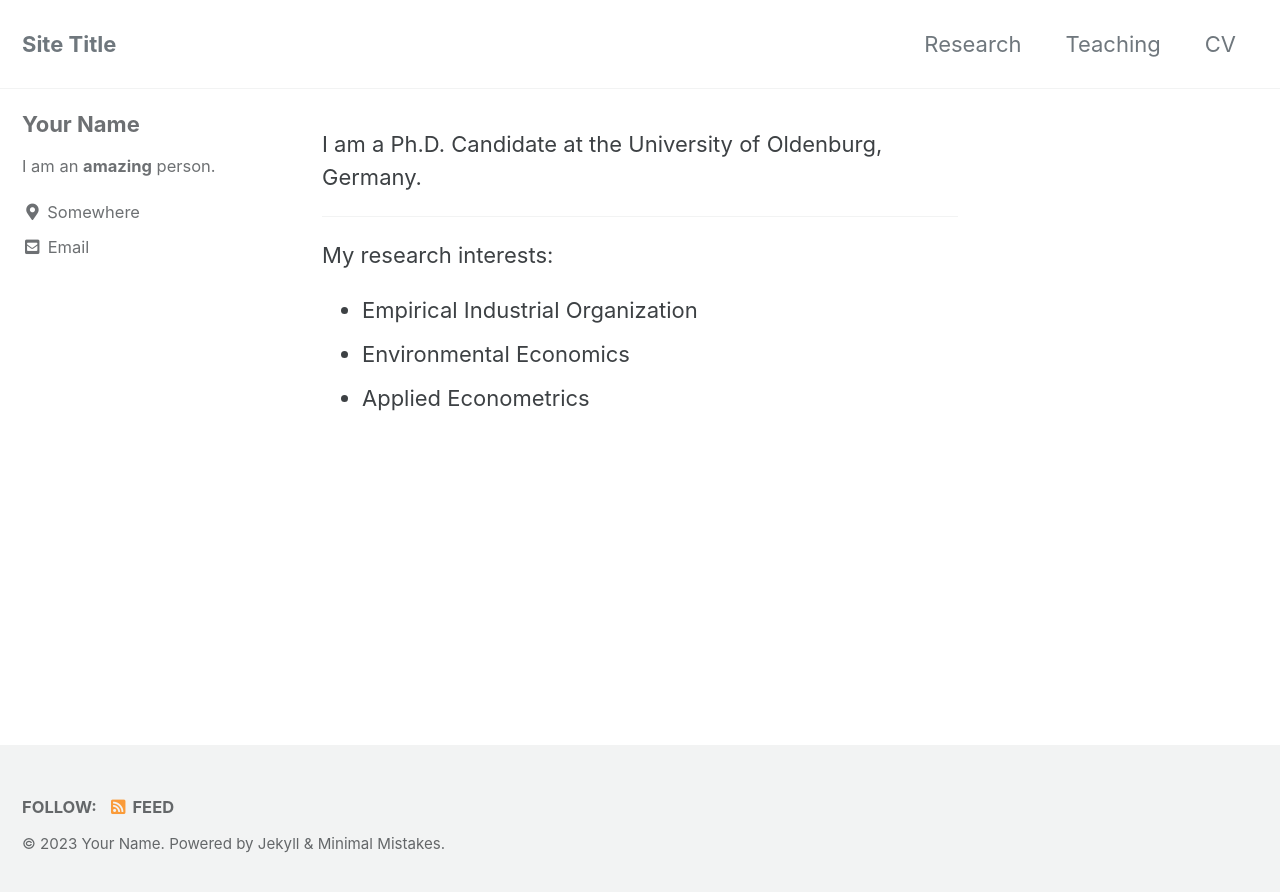
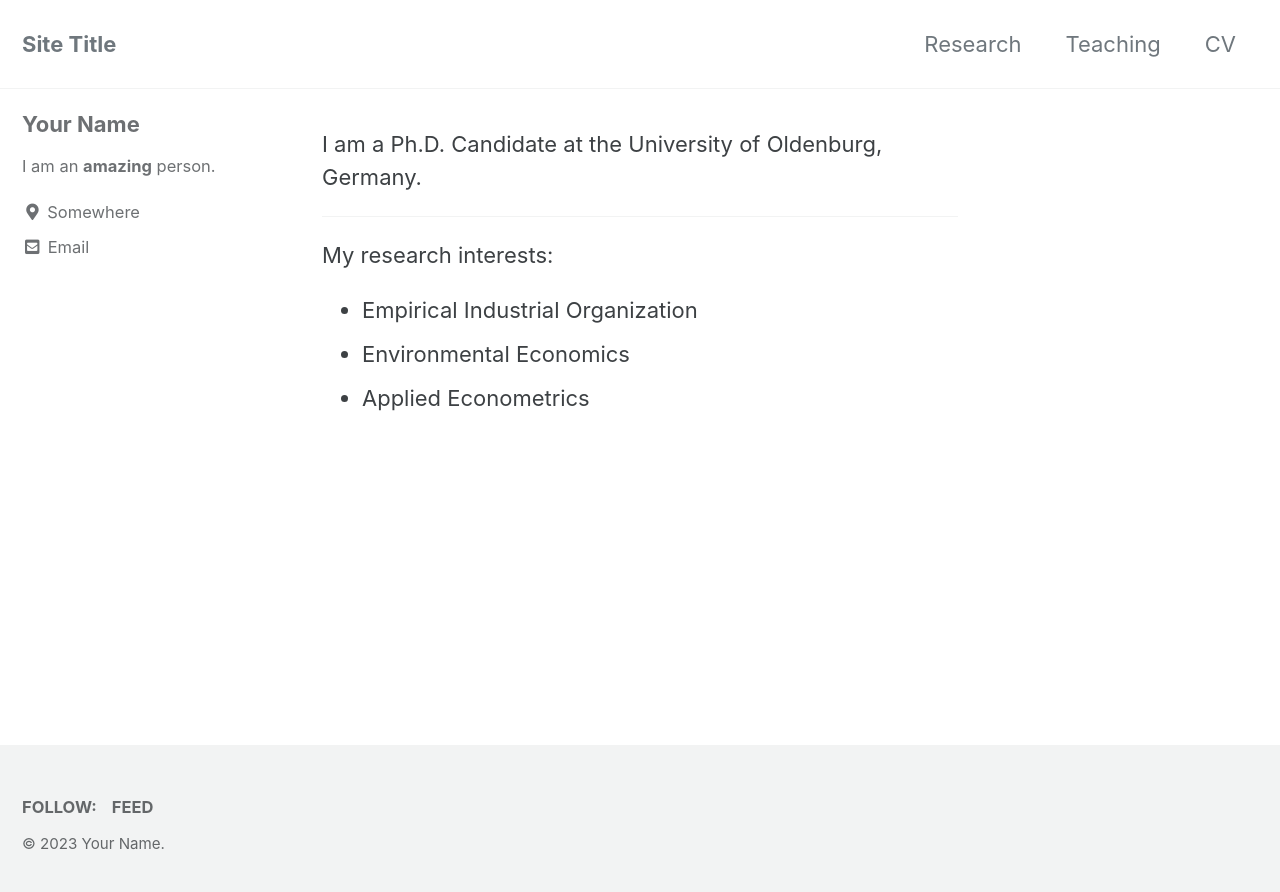
Before and after one commit to mmecon/mmecon.github.io, a Jekyll site: the page built from index.html, in a window 1280 px wide. Shown: the top 892 px of the page. Built offline with Jekyll 4.4.1, drawn with Linux system fonts in a browser that asks for light colours; cached includes are drawn as plain includes; the list of posts is cut into pages by our own code.

Commit message:
Update footer.html

```diff
--- a/_includes/footer.html
+++ b/_includes/footer.html
@@ -13,9 +13,9 @@
     {% endif %}
 
     {% unless site.atom_feed.hide %}
-      <li><a href="{% if site.atom_feed.path %}{{ site.atom_feed.path }}{% else %}{{ '/feed.xml' | relative_url }}{% endif %}"><i class="fas fa-fw fa-rss-square" aria-hidden="true"></i> {{ site.data.ui-text[site.locale].feed_label | default: "Feed" }}</a></li>
+      <li><a href="{% if site.atom_feed.path %}{{ site.atom_feed.path }}{% else %}{{ '/feed.xml' | relative_url }}{% endif %}"><i class="fa fa-linkedin-square" aria-hidden="true"></i> {{ site.data.ui-text[site.locale].feed_label | default: "Feed" }}</a></li>
     {% endunless %}
   </ul>
 </div>
 
-<div class="page__footer-copyright">&copy; {{ site.time | date: '%Y' }} {{ site.name | default: site.title }}. {{ site.data.ui-text[site.locale].powered_by | default: "Powered by" }} <a href="https://jekyllrb.com" rel="nofollow">Jekyll</a> &amp; <a href="https://mademistakes.com/work/minimal-mistakes-jekyll-theme/" rel="nofollow">Minimal Mistakes</a>.</div>
+<div class="page__footer-copyright">&copy; {{ site.time | date: '%Y' }} {{ site.name | default: site.title }}.
```
